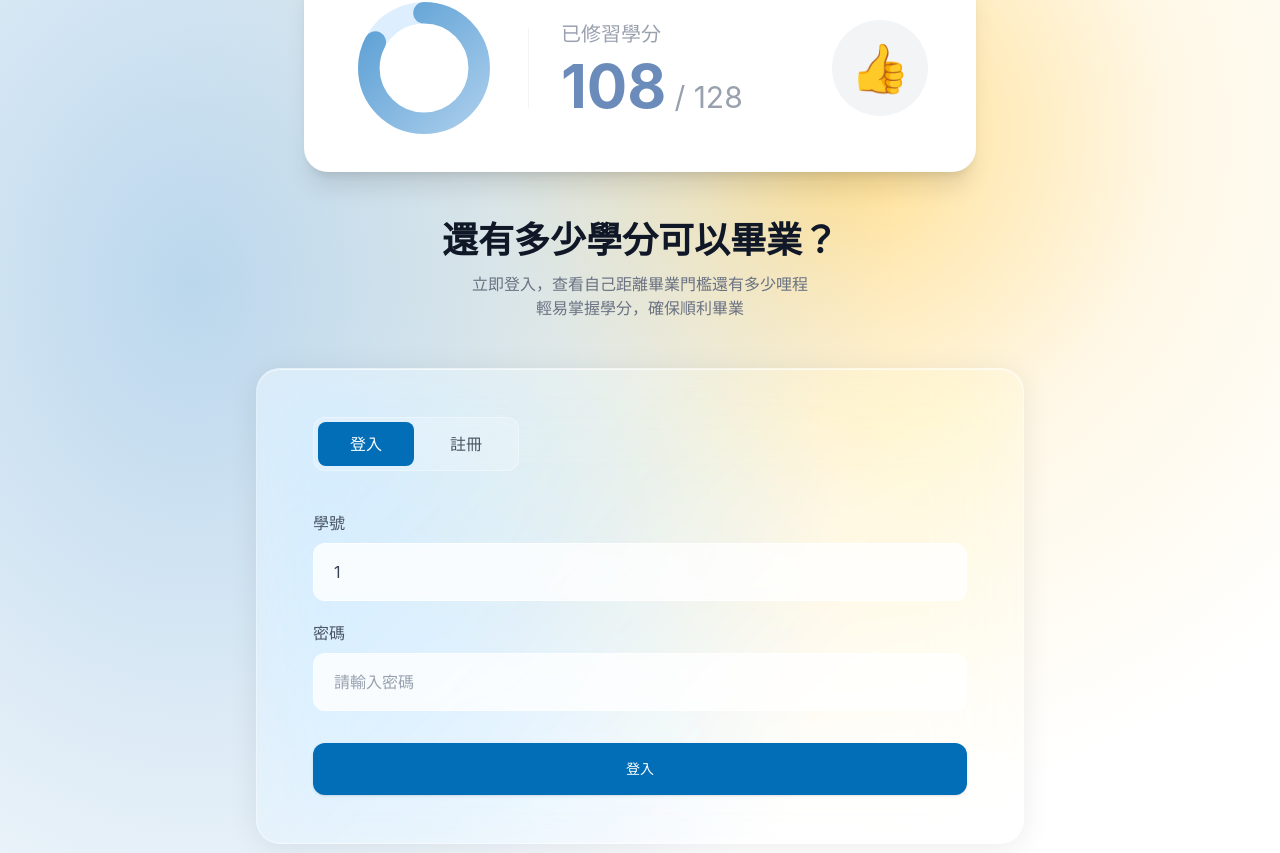
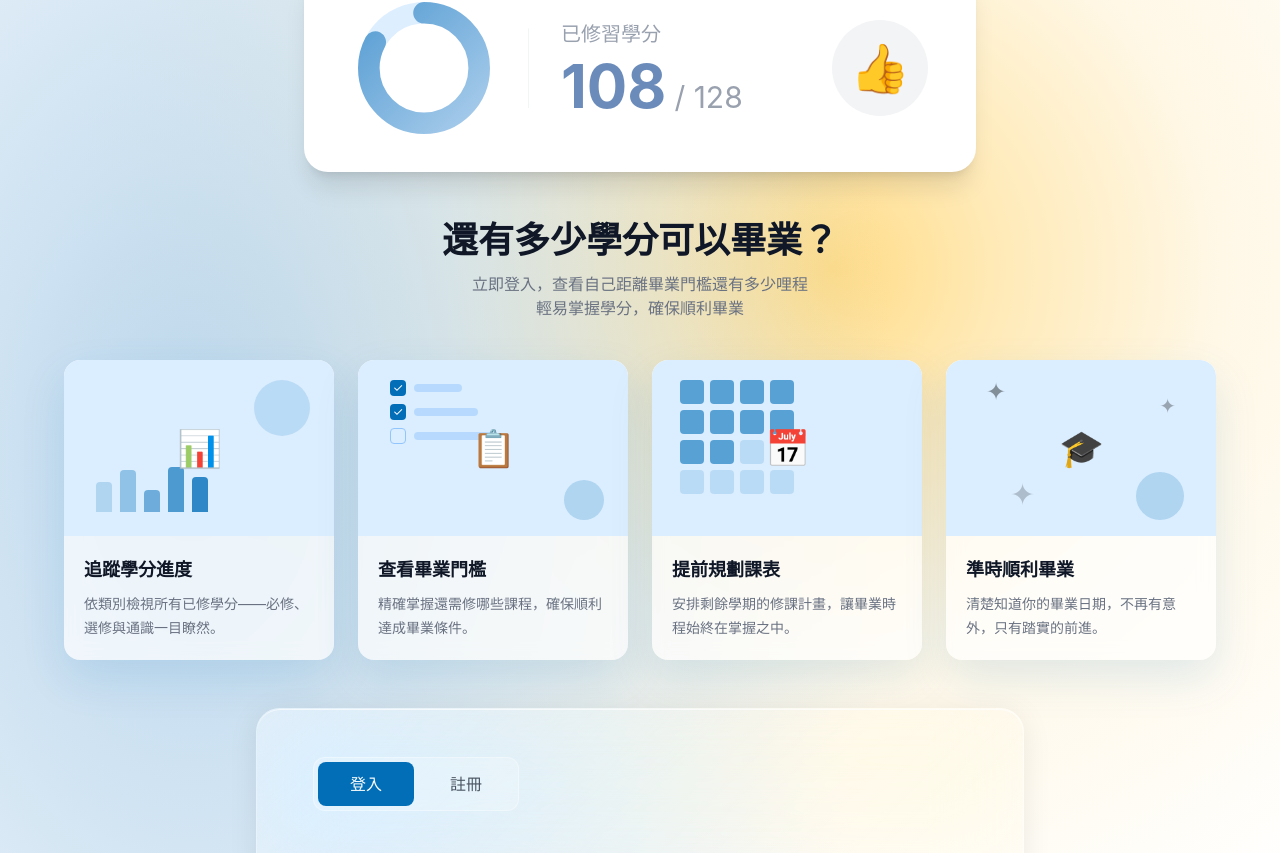
Before and after one commit to timleeswitch/114_nccu_database, a React (Vite) app in the folder frontend/: page / in a window 1280 px wide. Shown: the part 472-1325 px from the top of the page. Built offline with nearby package versions, Linux system fonts and the light colour scheme.

Commit message:
feat: add landing feature cards

```diff
--- a/frontend/src/components/FeaturesSection.tsx
+++ b/frontend/src/components/FeaturesSection.tsx
@@ -1,3 +1,90 @@
+interface Feature {
+  icon: string;
+  title: string;
+  description: string;
+  decoration: 'bars' | 'checks' | 'grid' | 'stars';
+}
+
+const features: Feature[] = [
+  {
+    icon: '📊',
+    title: '追蹤學分進度',
+    description: '依類別檢視所有已修學分——必修、選修與通識一目瞭然。',
+    decoration: 'bars',
+  },
+  {
+    icon: '📋',
+    title: '查看畢業門檻',
+    description: '精確掌握還需修哪些課程，確保順利達成畢業條件。',
+    decoration: 'checks',
+  },
+  {
+    icon: '📅',
+    title: '提前規劃課表',
+    description: '安排剩餘學期的修課計畫，讓畢業時程始終在掌握之中。',
+    decoration: 'grid',
+  },
+  {
+    icon: '🎓',
+    title: '準時順利畢業',
+    description: '清楚知道你的畢業日期，不再有意外，只有踏實的前進。',
+    decoration: 'stars',
+  },
+];
+
+function Illustration({ decoration, icon }: { decoration: Feature['decoration']; icon: string }) {
+  return (
+    <div
+      className="h-44 rounded-t-2xl flex items-center justify-center relative overflow-hidden"
+      style={{ backgroundColor: '#dbeeff' }}
+    >
+      {decoration === 'bars' && (
+        <>
+          <div className="absolute bottom-6 left-8 flex items-end gap-2">
+            {[60, 85, 45, 90, 70].map((h, i) => (
+              <div key={i} className="w-4 rounded-t-sm" style={{ height: `${h * 0.5}px`, backgroundColor: '#036eb8', opacity: 0.2 + i * 0.15 }} />
+            ))}
+          </div>
+          <div className="absolute top-5 right-6 w-14 h-14 rounded-full opacity-15" style={{ backgroundColor: '#036eb8' }} />
+        </>
+      )}
+      {decoration === 'checks' && (
+        <>
+          <div className="absolute top-5 left-8 flex flex-col gap-2">
+            {[true, true, false].map((done, i) => (
+              <div key={i} className="flex items-center gap-2">
+                <div className="w-4 h-4 rounded flex items-center justify-center text-white text-xs" style={{ backgroundColor: done ? '#036eb8' : 'transparent', border: done ? 'none' : '1.5px solid #93c5fd' }}>
+                  {done ? '✓' : ''}
+                </div>
+                <div className="h-2 rounded-full" style={{ width: `${48 + i * 16}px`, backgroundColor: '#93c5fd', opacity: 0.5 }} />
+              </div>
+            ))}
+          </div>
+          <div className="absolute bottom-4 right-6 w-10 h-10 rounded-full opacity-20" style={{ backgroundColor: '#036eb8' }} />
+        </>
+      )}
+      {decoration === 'grid' && (
+        <>
+          <div className="absolute top-5 left-7 grid grid-cols-4 gap-1.5">
+            {Array.from({ length: 16 }).map((_, i) => (
+              <div key={i} className="w-6 h-6 rounded" style={{ backgroundColor: '#036eb8', opacity: i < 10 ? 0.6 : 0.15 }} />
+            ))}
+          </div>
+        </>
+      )}
+      {decoration === 'stars' && (
+        <>
+          <div className="absolute top-4 left-10 text-2xl opacity-40">✦</div>
+          <div className="absolute top-8 right-10 text-xl opacity-30">✦</div>
+          <div className="absolute bottom-6 left-16 text-3xl opacity-20">✦</div>
+          <div className="absolute bottom-4 right-8 w-12 h-12 rounded-full opacity-20" style={{ backgroundColor: '#036eb8' }} />
+        </>
+      )}
+      <span className="text-4xl z-10">{icon}</span>
+    </div>
+  );
+}
+
 export default function FeaturesSection() {
   return (
     <section id="features" className="px-6 md:px-16 pt-12 pb-0 text-center">
@@ -5,6 +92,20 @@ export default function FeaturesSection() {
       <p className="mt-3 text-gray-500 max-w-md mx-auto">
         立即登入，查看自己距離畢業門檻還有多少哩程<br /> 輕易掌握學分，確保順利畢業
       </p>
+      <div className="mx-auto mt-10 grid max-w-6xl gap-6 text-left sm:grid-cols-2 lg:grid-cols-4">
+        {features.map((feature) => (
+          <article
+            key={feature.title}
+            className="overflow-hidden rounded-2xl bg-white/70 shadow-[0_18px_45px_rgba(3,110,184,0.12)] backdrop-blur"
+          >
+            <Illustration decoration={feature.decoration} icon={feature.icon} />
+            <div className="px-5 py-5">
+              <h3 className="text-lg font-bold text-gray-900">{feature.title}</h3>
+              <p className="mt-2 text-sm leading-6 text-gray-500">{feature.description}</p>
+            </div>
+          </article>
+        ))}
+      </div>
     </section>
   );
 }
```
